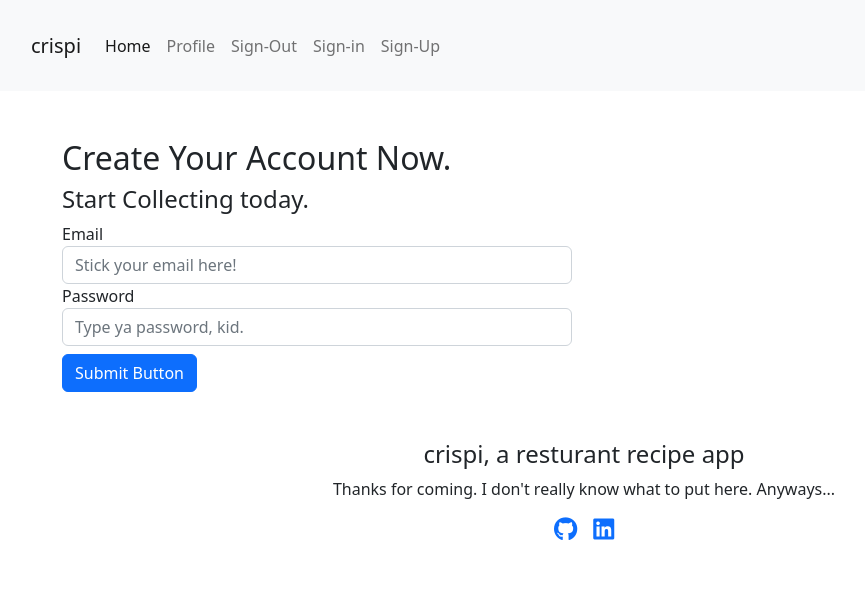
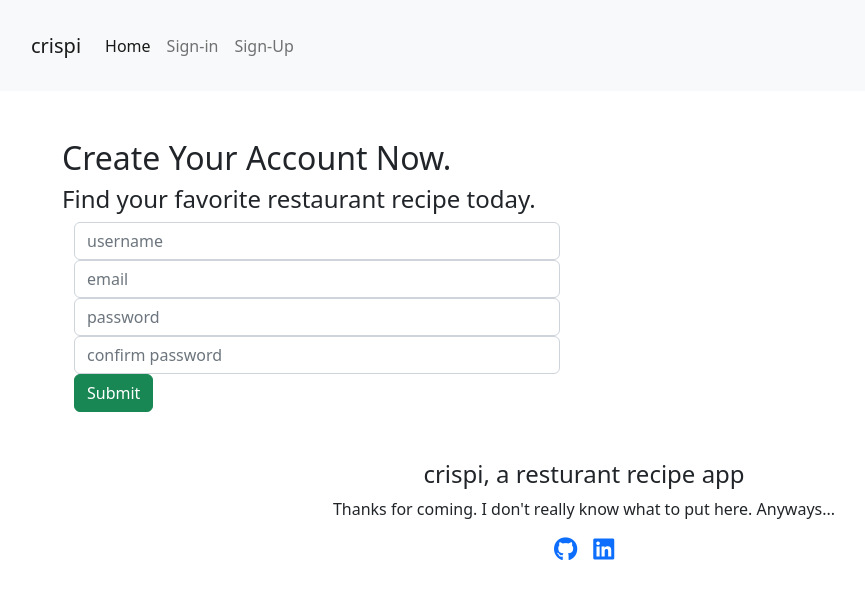
Before and after one commit to albeoanguis1/crispi, a Flask app: page /signup in a window 1280 px wide. Shown: the top 599 px of the page, without its empty margins (56-921 px from the left). Run offline with Flask 3, Linux system fonts and the light colour scheme; some libraries are stand-ins or nearby versions.

Commit message:
updated db and userforms

```diff
--- a/app/authentication/auth_templates/sign_up.html
+++ b/app/authentication/auth_templates/sign_up.html
@@ -6,8 +6,17 @@
         <div class="row">
             <aside class="col-8 col-md-6">
                 <h2>Create Your Account Now.</h2>
-                <h4>Start Collecting today.</h4>
-                {% include 'forms.html' %}
+                <h4>Find your favorite restaurant recipe today.</h4>
+
+                <form class="container" method="POST" action="">
+                    {{ form.hidden_tag() }}
+
+                    {{ form.username(class='form-control', placeholder='username', autocomplete='off') }}
+                    {{ form.email(class='form-control', placeholder='email', autocomplete='off') }}
+                    {{ form.password(class='form-control', placeholder='password', autocomplete='off') }}
+                    {{ form.confirm_password(class='form-control', placeholder='confirm password', autocomplete='off') }}
+                    {{ form.submit(class=' btn btn-success') }}
+                </form>
             </aside>
         </div>
     </main>
--- a/app/authentication/routes.py
+++ b/app/authentication/routes.py
@@ -1,4 +1,4 @@
-from forms import UserLoginForm
+from forms import UserLoginForm, UserCreationForm, EditProfileForm
 from models import User, db, check_password_hash
 from flask import Blueprint, render_template, request, redirect, url_for, flash
 
@@ -9,15 +9,16 @@ auth = Blueprint('auth', __name__, template_folder='auth_templates')
 
 @auth.route('/signup', methods = ['GET', 'POST'])
 def signup():
-    form = UserLoginForm()
+    form = UserCreationForm()
 
     try:
         if request.method == 'POST' and form.validate_on_submit():
             email = form.email.data
+            username = form.username.data
             password = form.password.data
             print(email, password)
 
-            user = User(email, password = password)
+            user = User(email, username, password = password)
 
             db.session.add(user)
             db.session.commit()
@@ -25,7 +26,7 @@ def signup():
 
 
             flash(f'You have successfully created a user account {email}', 'User-created')
-            return redirect(url_for('site.home'))
+            return redirect(url_for('auth.signin'))
 
     except:
         raise Exception('Invalid form data: Please check your form')
@@ -39,15 +40,15 @@ def signin():
 
     try:
         if request.method == 'POST' and form.validate_on_submit():
-            email = form.email.data
+            username = form.username.data
             password = form.password.data
-            print(email,password)
+            print(username,password)
 
-            logged_user = User.query.filter(User.email == email).first()
-            if logged_user and check_password_hash(logged_user.password, password):
-                login_user(logged_user)
-                flash('You were successful in your initiation. Congratulations, and welcome to the Jedi Knights', 'auth-success')
-                return redirect(url_for('site.profile'))
+            user = User.query.filter(User.username == username).first()
+            if user and check_password_hash(user.password, password):
+                login_user(user)
+                flash('Login successful', 'auth-success')
+                return redirect(url_for('site.home'))
             else:
                 flash('You do not have access to this content.', 'auth-failed')
                 return redirect(url_for('auth.signin'))
--- a/app/site/site_templates/search.html
+++ b/app/site/site_templates/search.html
@@ -5,10 +5,10 @@
             <div class="row d-flex align-items-center">
                 <div class="col justify-content-center">
                     <div class="card" style="width: 18rem;">
-                        <img src={{dict.image}} class="card-img-top" alt="{{dict.id}}">
+                        <img src={{dict.image}} class="card-img-top" alt="{{ dict.id }}">
                         <div class="card-body">
-                        <h5 class="card-title">{{dict.title}}</h5>
-                        <h6 class="card-text">{{dict.resturant}}</h6>
+                        <h5 class="card-title">{{ dict.title }}</h5>
+                        <h6 class="card-text">{{ dict.resturant }}</h6>
                         <a href="#" class="btn btn-primary">Show me the Recipe</a>
                         </div>
                     </div>
--- a/app/static/styles/main.css
+++ b/app/static/styles/main.css
@@ -17,3 +17,7 @@ a {
 border-radius: 20px;
 padding-left: 25px;
 }
+
+form {
+    padding: 20px;
+}
--- a/app/templates/base.html
+++ b/app/templates/base.html
@@ -34,12 +34,14 @@
               <li class="nav-item">
                 <a class="nav-link active" aria-current="page" href="{{ url_for('site.home') }}">Home</a>
               </li>
+              {% if current_user.is_authenticated %}
               <li class="nav-item">
-                <a class="nav-link" href="">Profile</a>
+                <a class="nav-link" href="{{ url_for('site.profile') }}">Profile</a>
               </li>
               <li class="nav-item">
                 <a class="nav-link" href="{{ url_for('auth.logout') }}">Sign-Out</a>
               </li>
+              {% else %}
               <li class="nav-item">
                 <a class="nav-link" href="{{ url_for('auth.signin') }}">Sign-in</a>
               </li>
@@ -47,7 +49,7 @@
                 <a class="nav-link" href="{{ url_for('auth.signup') }}">Sign-Up</a>
               </li>
             </ul>
-
+            {% endif %}
           </div>
         </div>
       </nav>
--- a/forms.py
+++ b/forms.py
@@ -1,9 +1,23 @@
 from flask_wtf import FlaskForm
-from wtforms import StringField, PasswordField, SubmitField, IntegerField
-from wtforms.validators import DataRequired, Email
+from wtforms import StringField, PasswordField, SubmitField, IntegerField, BooleanField
+from wtforms.validators import DataRequired, Email, EqualTo
+
+class UserCreationForm(FlaskForm):
+    username = StringField('Username', validators=[DataRequired()])
+    email = StringField('Email', validators=[DataRequired(), Email()])
+    password = PasswordField('Password', validators=[DataRequired()])
+    confirm_password = PasswordField('Confirm Password', validators=[DataRequired(), EqualTo('password')])
+    submit = SubmitField()
 
 class UserLoginForm(FlaskForm):
-    # email, password, submit
-    email = StringField('Email', validators = [DataRequired(), Email()])
+    # username, password, submit
+    username = StringField('Username', validators = [DataRequired()])
     password = PasswordField('Password', validators = [DataRequired()])
-    submit_button = SubmitField()
+    submit = SubmitField()
+
+class EditProfileForm(FlaskForm):
+    username = StringField('Username')
+    email = StringField('Email')
+    password = PasswordField('Password')
+    confirm_password = PasswordField('Confirm Password')
+    submit = SubmitField()
```
Also changed, not shown: app/authentication/auth_templates/sign_in.html (+7 -1 lines), app/site/routes.py (+7 -3 lines), app/site/site_templates/profile.html (+28 -0 lines), models.py (+9 -2 lines).
